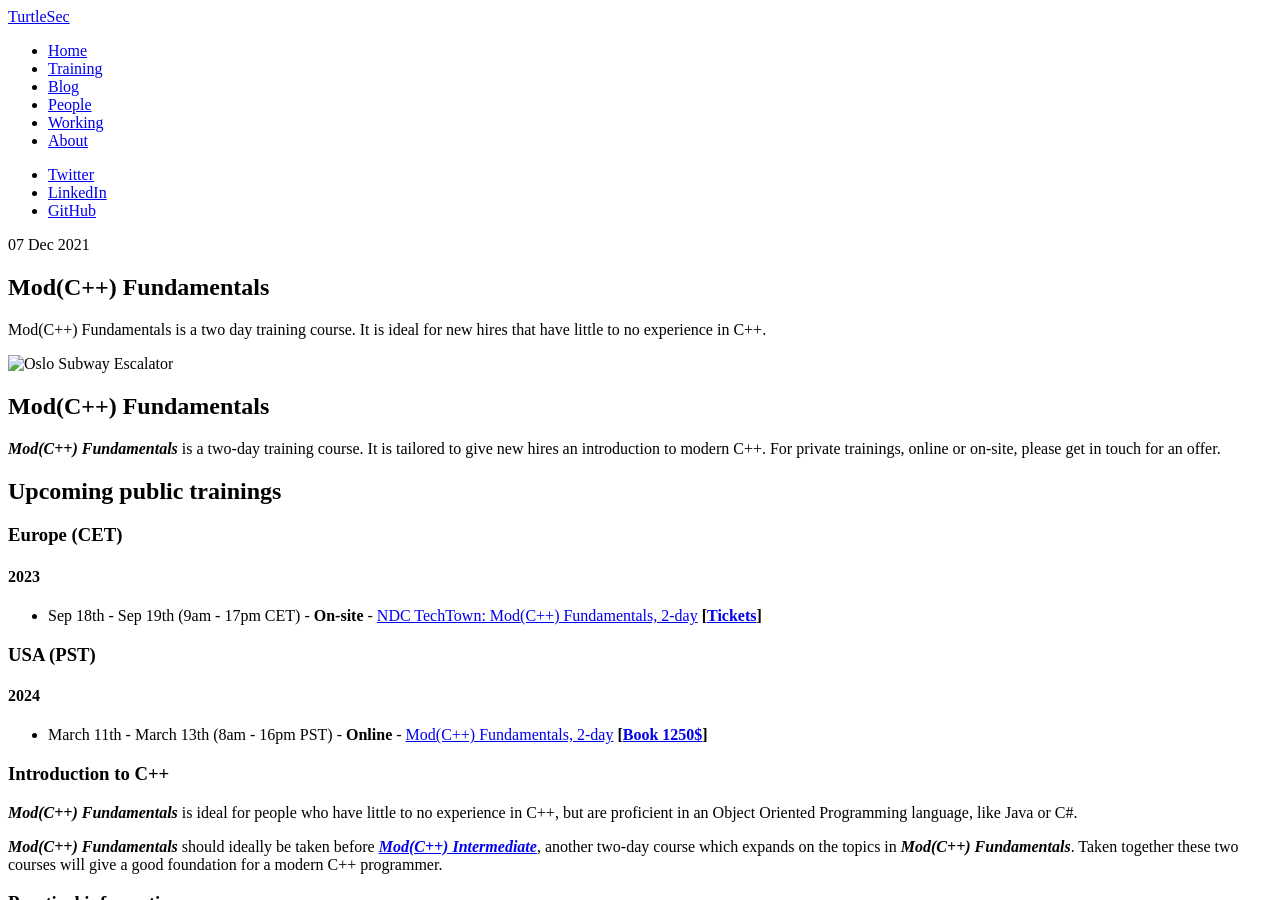
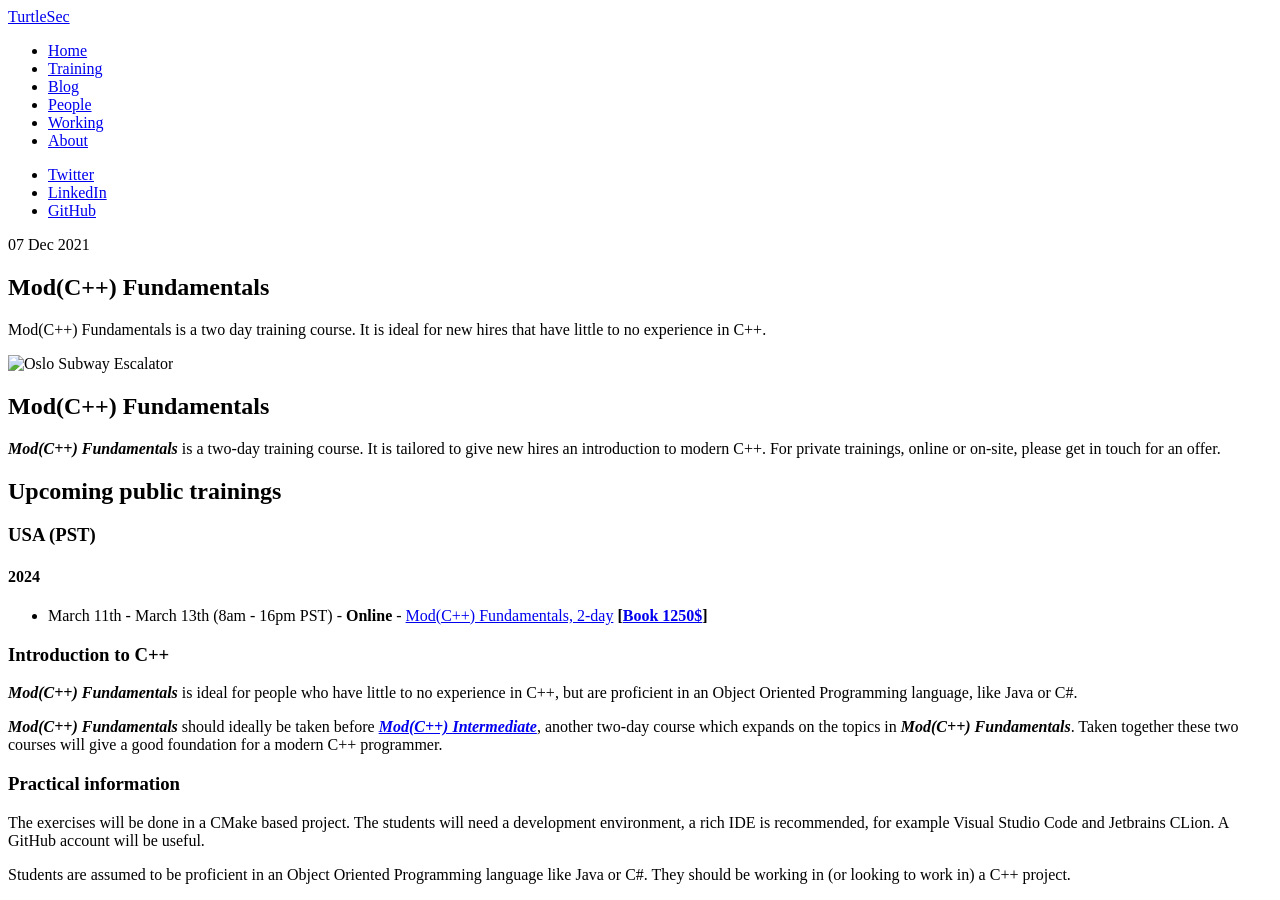
Before and after one commit to turtlesec-no/turtlesec-no.github.io, a Jekyll site: the page built from _posts/2021-12-07-mod-cpp-foundation.md, in a window 1280 px wide and 900 px high. Built offline with Jekyll 4.4.1, drawn with Linux system fonts in a browser that asks for light colours; nearby versions of some CDN libraries.

Commit message:
Remove past trainings

```diff
--- a/_posts/2021-12-07-mod-cpp-foundation.md
+++ b/_posts/2021-12-07-mod-cpp-foundation.md
@@ -14,14 +14,6 @@ _**Mod(C++) Fundamentals**_ is a two-day training course. It is tailored to give
 introduction to modern C++. For private trainings, online or on-site, please get in touch for an offer.
 
 <h2 id="public_training">Upcoming public trainings</h2>
-
-<h3>Europe (CET) </h3>
-
-<h4>2023</h4>
-
-<ul>
-    <li>Sep 18th - Sep 19th (9am - 17pm CET) - <b>On-site</b> - <a href="https://ndctechtown.com/workshops/mod-cpp-fundamentals/83384ede1410">NDC TechTown: Mod(C++) Fundamentals, 2-day</a> <b>[<a href="https://ndctechtown.com/tickets">Tickets</a>]</b></li>
-</ul>
 
 <h3>USA (PST)</h3>
 
```
